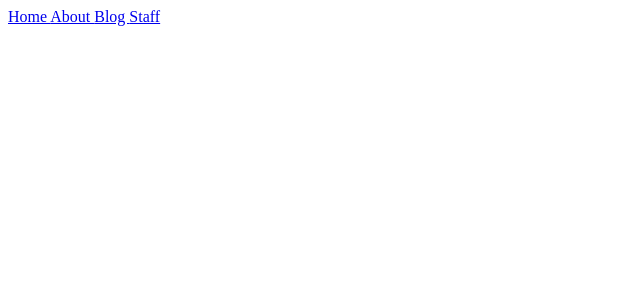
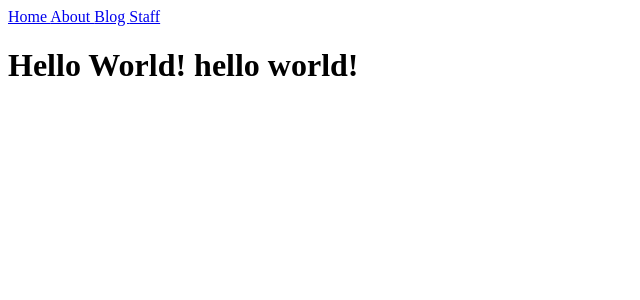
Before and after one commit to unsolvedproblem/unsolvedproblem.github.io, a Jekyll site: the page built from index.html, in a window 1280 px wide. Shown: the top 300 px of the page, without its empty margins (0-640 px from the left). Built offline with Jekyll 4.4.1, drawn with Linux system fonts in a browser that asks for light colours.

Commit message:
Update index.html

```diff
--- a/index.html
+++ b/index.html
@@ -9,6 +10,9 @@ title: Home
     <title>{{ page.title }}</title>
   </head>
   <body>
-    <h1>{{ Hello World! | downcase }}</h1>
+    <h1>
+      Hello World!
+      {{ "Hello World!" | downcase }}
+    </h1>
   </body>
 </html>
```
Also changed, not shown: other parts of index.html (+1 -0 lines).
